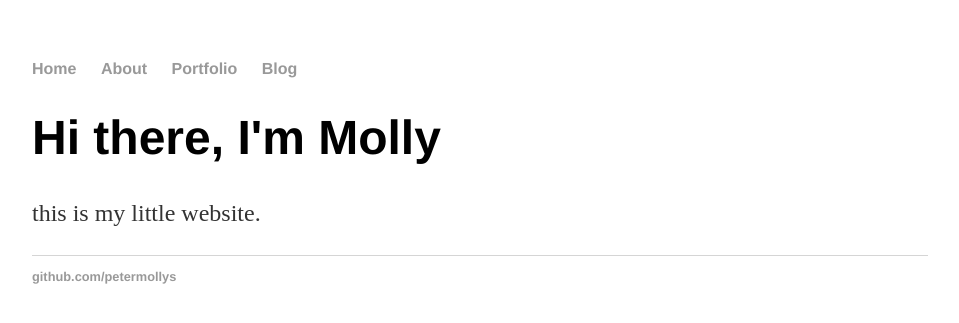
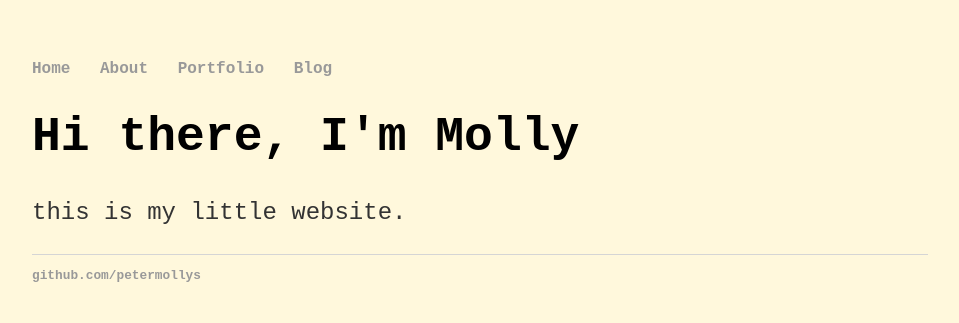
Before and after one commit to petermollys/petermollys.github.io, a Jekyll site: the page built from index.html, in a window 1280 px wide. Shown: the top 323 px of the page, without its empty margins (160-1119 px from the left). Built offline with Jekyll 4.4.1, drawn with Linux system fonts in a browser that asks for light colours.

Commit message:
Modify font family to Courier New for various elements
Changed font family for body, h1, and p elements to 'Courier New', 'Monospace', and 'Serif'.

```diff
--- a/css/main.css
+++ b/css/main.css
@@ -2,9 +2,10 @@
 body {
     margin: 60px auto;
     width: 70%;
+	background-color: cornsilk;
 }
 nav ul, footer ul {
-    font-family:'Helvetica', 'Arial', 'Sans-Serif';
+    font-family: 'Courier New', 'Monospace', 'Serif';
     padding: 0px;
     list-style: none;
     font-weight: bold;
@@ -22,11 +23,12 @@ a:hover {
 }
 h1 {
     font-size: 3em;
-    font-family:'Helvetica', 'Arial', 'Sans-Serif';
+    font-family:'Courier New', 'Monospace', 'Serif';
 }
 p {
     font-size: 1.5em;
     line-height: 1.4em;
+	font-family:'Courier New', 'Monospace', 'Serif';
     color: #333;
 }
 footer {
```
